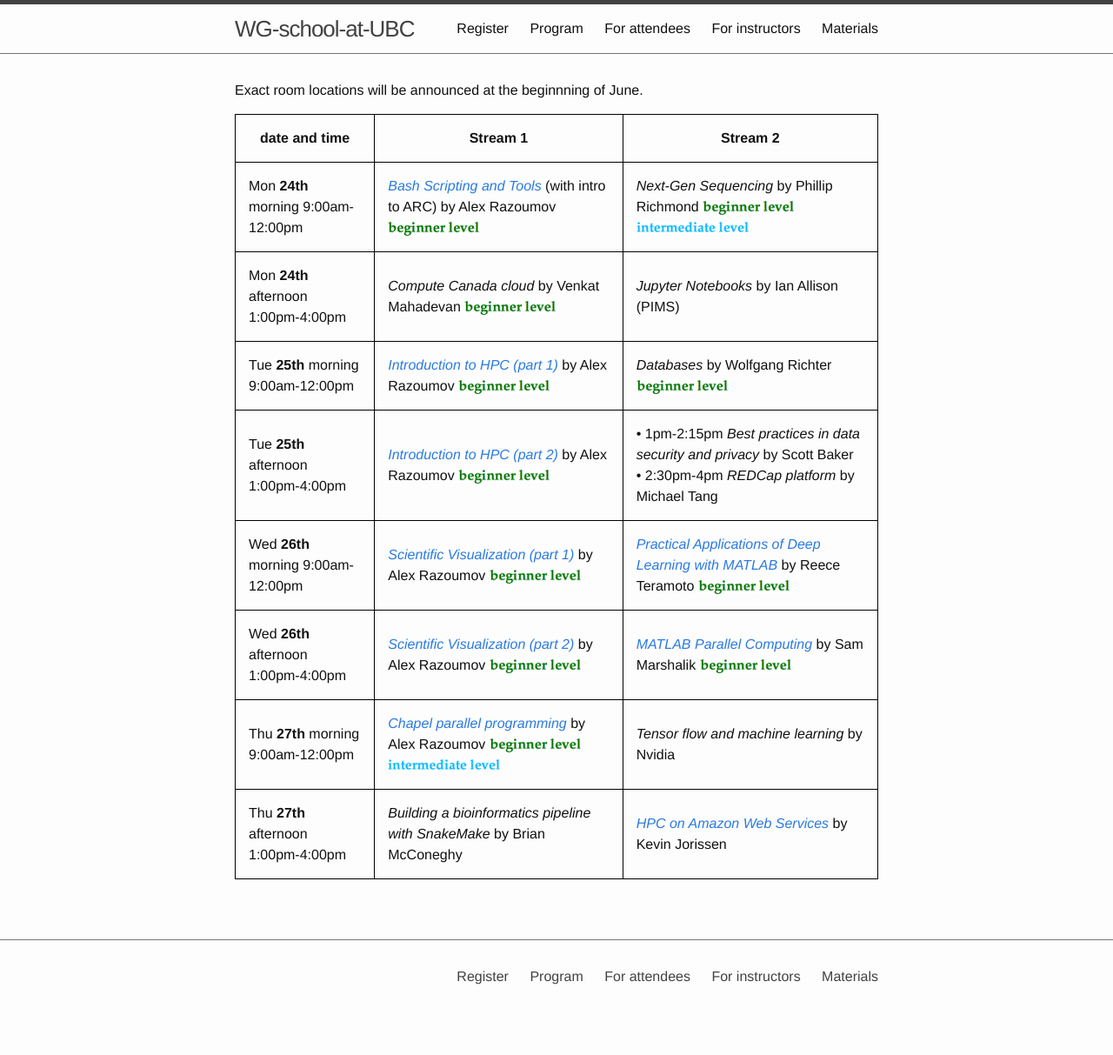
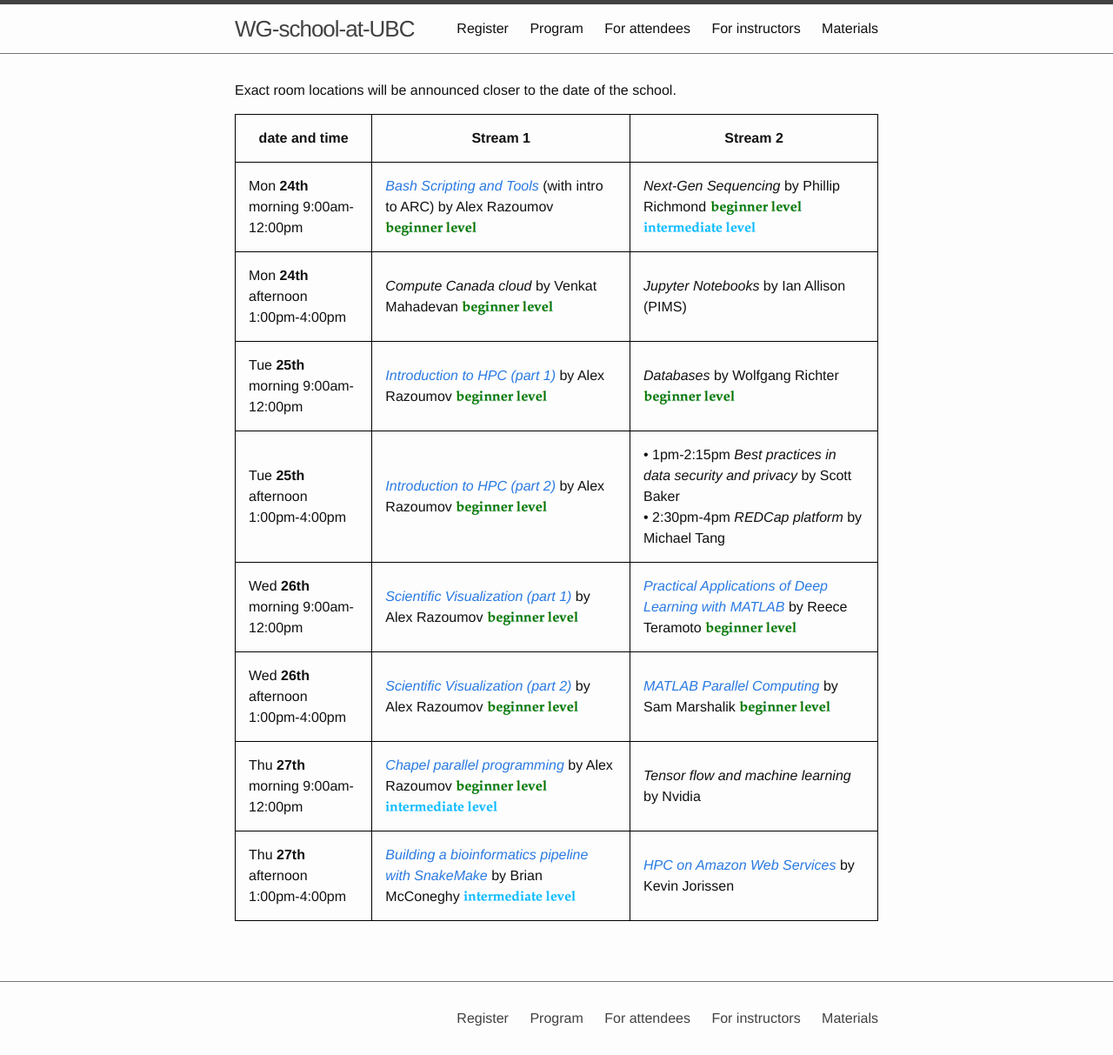
Before and after one commit to WestGrid/ubcSummerSchool2019, a Jekyll site: the page built from 1-program.md, in a window 1280 px wide. Shown: the whole page at 87% size. Built offline with Jekyll 4.4.1, drawn with Linux system fonts in a browser that asks for light colours; before the commit the page ends 1165 px from its top, so only the background shows below that.

Commit message:
2019-May-31 10:05

```diff
--- a/1-program.md
+++ b/1-program.md
@@ -8,7 +8,7 @@ nav: true
 {% capture int %}![intermediate](images/intermediate.png){% endcapture %}
 {% capture exp %}![expert](images/expert.png){% endcapture %}
 
-Exact room locations will be announced at the beginnning of June.
+Exact room locations will be announced closer to the date of the school.
 
 | date and time | Stream 1 | Stream 2 |
 | ------------- | --------------- | ----------------- |
@@ -19,7 +19,7 @@ Exact room locations will be announced at the beginnning of June.
 | Wed **26th** morning 9:00am-12:00pm | [*Scientific Visualization (part 1)*](visualization) by Alex Razoumov {{beg}} | [*Practical Applications of Deep Learning with MATLAB*](deepLearningMatlab) by Reece Teramoto {{beg}}  |
 | Wed **26th** afternoon 1:00pm-4:00pm | [*Scientific Visualization (part 2)*](visualization) by Alex Razoumov {{beg}} | [*MATLAB Parallel Computing*](parallelMatlab) by Sam Marshalik {{beg}} |
 | Thu **27th** morning 9:00am-12:00pm | [*Chapel parallel programming*](chapel) by Alex Razoumov {{beg}}{{int}} | *Tensor flow and machine learning* by Nvidia |
-| Thu **27th** afternoon 1:00pm-4:00pm | *Building a bioinformatics pipeline with SnakeMake* by Brian McConeghy | [*HPC on Amazon Web Services*](amazon) by Kevin Jorissen |
+| Thu **27th** afternoon 1:00pm-4:00pm | [*Building a bioinformatics pipeline with SnakeMake*](snakemake) by Brian McConeghy {{int}} | [*HPC on Amazon Web Services*](amazon) by Kevin Jorissen |
 {:.mbtablestyle}
 
 &nbsp;
@@ -29,8 +29,9 @@ Exact room locations will be announced at the beginnning of June.
 
 
 <!-- Notes: -->
+<!-- - IP ranges for Eduroam / guest WiFi networks to whitelist them on Cedar (pass these to Lixin) -->
 <!-- - rooms: we are waiting until June-05 to finalize, either Nest or Pharmaceutical Sciences building -->
-<!-- - WG advertising: asked Jana -->
+<!-- - WG advertising: email going out on Monday May-27 -->
 <!-- - UBC advertising: already posted in the internal slack channel, ARC webpage, digital signage, currently -->
 <!--   printing out Jana's poster, will email ECOSCOPE -->
 <!-- - as of May-22, we have 42/190 registrants -->
@@ -46,7 +47,7 @@ Exact room locations will be announced at the beginnning of June.
 <!--   assume we can fit it (either cancellation or Stream 3) and ask the instructor for syllabus -->
 <!-- - May-22 *CUDA* by Nvidia: still waiting for confirmation -->
 <!-- - next meeting Tue June-04 noon at UBC in person -->
-
+<!-- - Bill Tubbs from UBC would like to teach pandas + scipy for big data processing -->
 
 <!-- Other: -->
 <!-- - *Web scraping with Python APIs* by Eugene or Skyler (?): they cancelled -->
```
